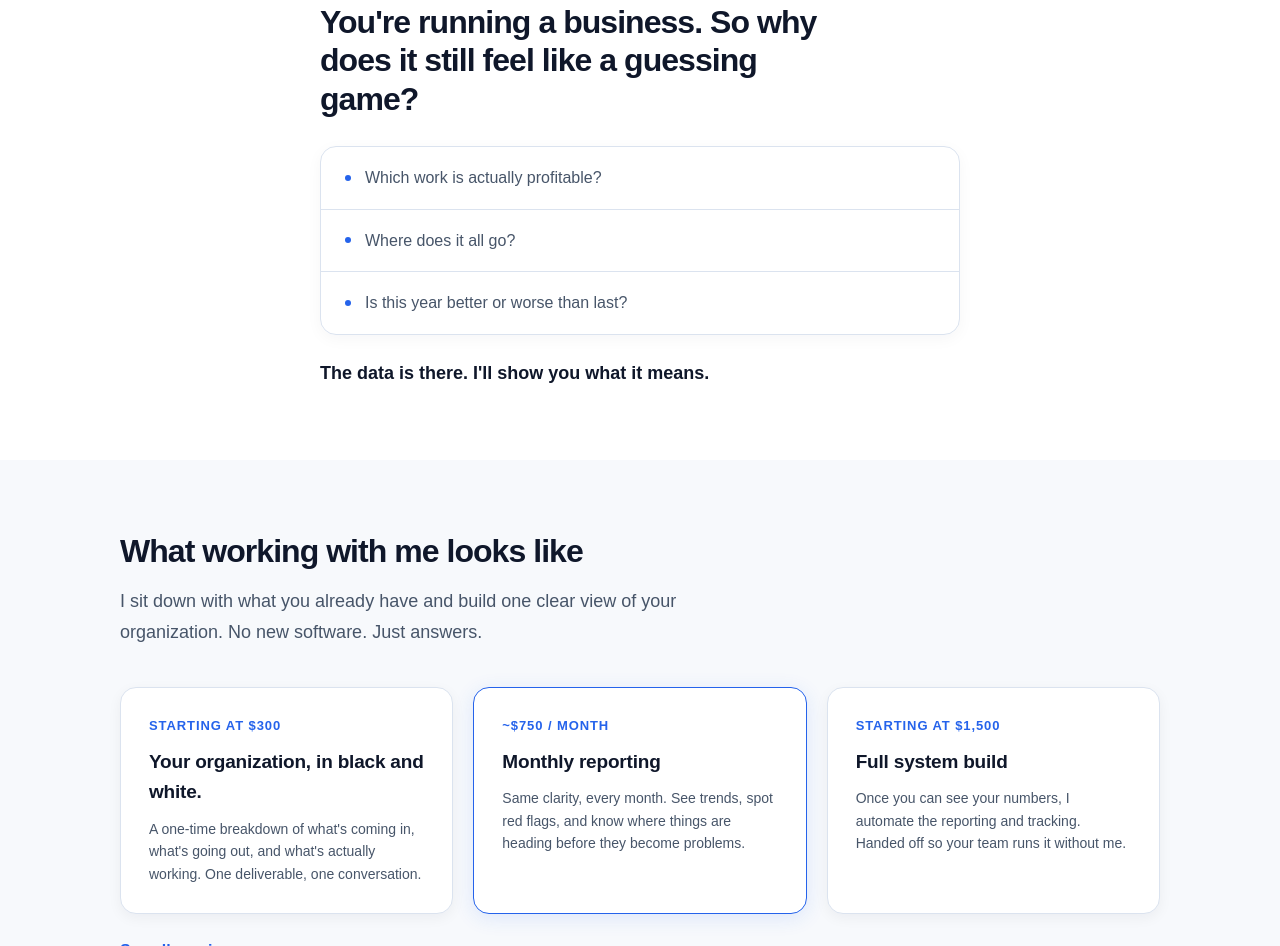
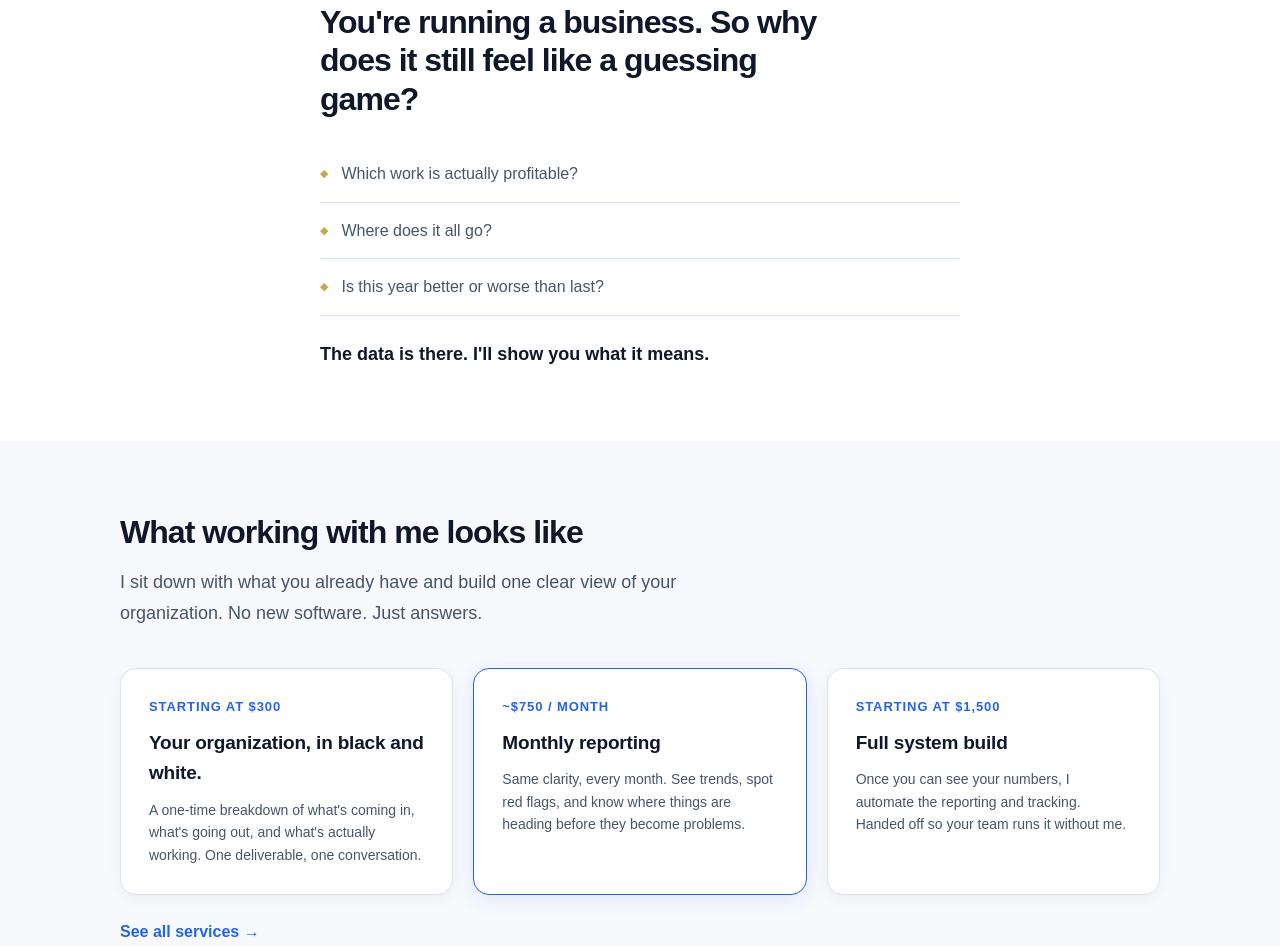
Before and after one commit to rizzickk/rs_automation, a website: page index.html in a window 1280 px wide. Shown: the part 762-1708 px from the top of the page. Drawn offline with Linux system fonts and the light colour scheme.

Commit message:
question list: gold diamond bullets, thin blue underlines, no card box
Co-Authored-By: Claude Sonnet 4.6 <noreply@anthropic.com>

```diff
--- a/index.html
+++ b/index.html
@@ -148,17 +148,17 @@
   <section class="section" style="background: #fff;">
     <div class="wrap" style="max-width:680px;">
       <h2 style="max-width:520px;">You're running a business. So why does it still feel like a guessing game?</h2>
-      <div style="border:1px solid var(--line); border-radius:16px; overflow:hidden; margin:28px 0 24px; box-shadow:0 4px 16px rgba(15,23,42,.04);">
-        <div style="display:flex; align-items:center; gap:14px; padding:18px 24px; border-bottom:1px solid var(--line);">
-          <span style="width:6px; height:6px; border-radius:50%; background:var(--brand); flex-shrink:0; display:inline-block;"></span>
+      <div style="margin:28px 0 24px;">
+        <div style="display:flex; align-items:center; gap:13px; padding:15px 0; border-bottom:1px solid rgba(37,99,235,.2);">
+          <span style="color:#c9a84c; font-size:11px; flex-shrink:0;">◆</span>
           <span style="font-size:16px; color:var(--muted);">Which work is actually profitable?</span>
         </div>
-        <div style="display:flex; align-items:center; gap:14px; padding:18px 24px; border-bottom:1px solid var(--line);">
-          <span style="width:6px; height:6px; border-radius:50%; background:var(--brand); flex-shrink:0; display:inline-block;"></span>
+        <div style="display:flex; align-items:center; gap:13px; padding:15px 0; border-bottom:1px solid rgba(37,99,235,.2);">
+          <span style="color:#c9a84c; font-size:11px; flex-shrink:0;">◆</span>
           <span style="font-size:16px; color:var(--muted);">Where does it all go?</span>
         </div>
-        <div style="display:flex; align-items:center; gap:14px; padding:18px 24px;">
-          <span style="width:6px; height:6px; border-radius:50%; background:var(--brand); flex-shrink:0; display:inline-block;"></span>
+        <div style="display:flex; align-items:center; gap:13px; padding:15px 0; border-bottom:1px solid rgba(37,99,235,.2);">
+          <span style="color:#c9a84c; font-size:11px; flex-shrink:0;">◆</span>
           <span style="font-size:16px; color:var(--muted);">Is this year better or worse than last?</span>
         </div>
       </div>
```
